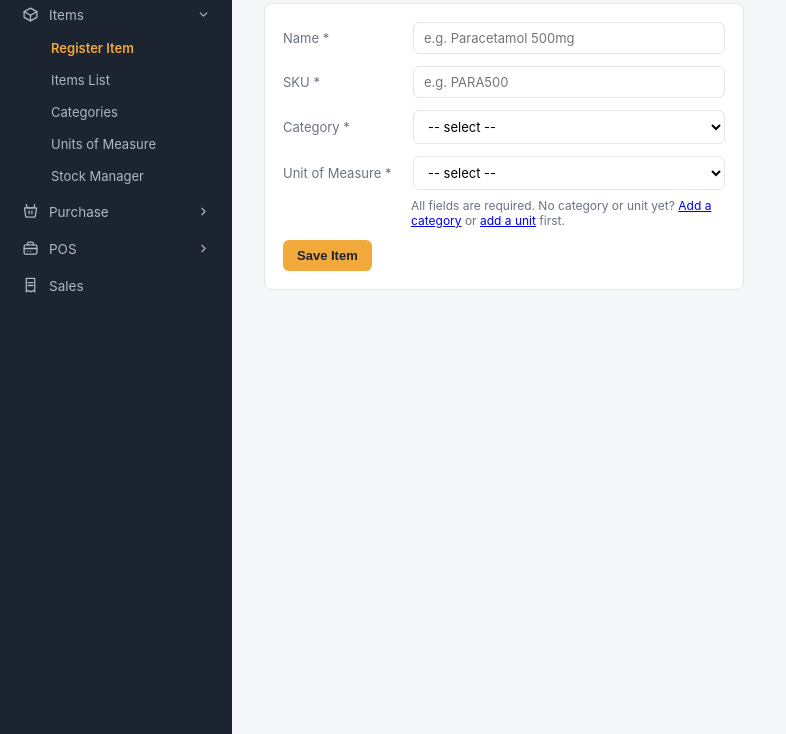
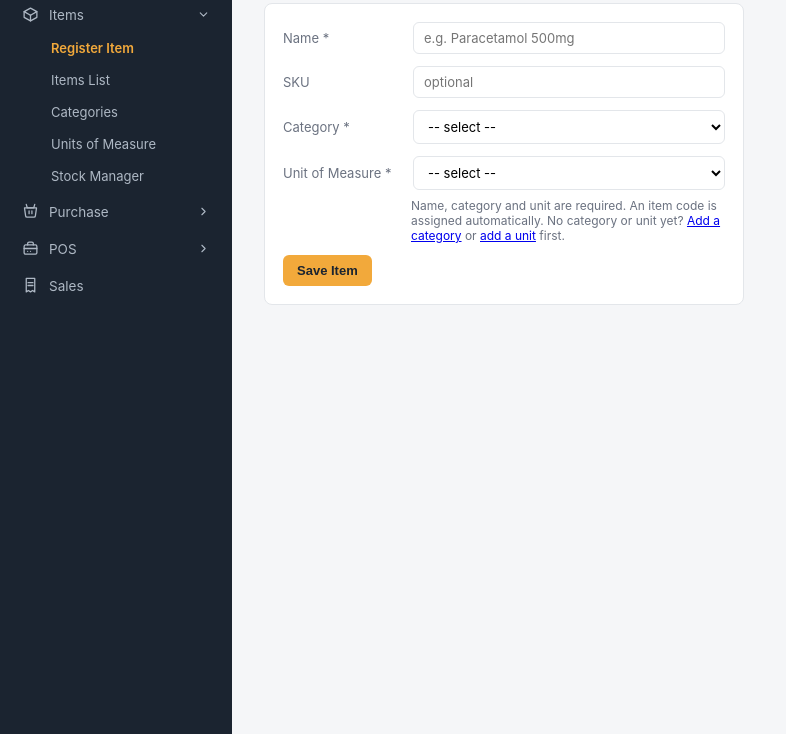
Before and after one commit to kayjoseph/pos-batch-system, a website: page public/items-register.html in a window 1280 px wide. Shown: the part 66-800 px from the top of the page, without its empty margins (0-786 px from the left). Drawn offline with Linux system fonts and the light colour scheme; no server answers.

Commit message:
update on items-register

```diff
--- a/public/items-register.html
+++ b/public/items-register.html
@@ -16,7 +16,7 @@
                 <label>Name *</label><input id="name" placeholder="e.g. Paracetamol 500mg" style="flex:1;">
             </div>
             <div class="form-row">
-                <label>SKU *</label><input id="sku" placeholder="e.g. PARA500" style="flex:1;">
+                <label>SKU</label><input id="sku" placeholder="optional" style="flex:1;">
             </div>
             <div class="form-row">
                 <label>Category *</label>
@@ -31,7 +31,8 @@
                 </select>
             </div>
             <p style="font-size:12px; color:var(--text-muted); margin:-4px 0 12px 128px;">
-                All fields are required. No category or unit yet? <a href="categories.html">Add a category</a> or
+                Name, category and unit are required. An item code is assigned automatically.
+                No category or unit yet? <a href="categories.html">Add a category</a> or
                 <a href="units.html">add a unit</a> first.
             </p>
             <button onclick="createItem()">Save Item</button>
@@ -62,7 +63,6 @@ async function createItem() {
     const unit_id = document.getElementById('unit').value;
 
     if (!name) return toast('Item name is required');
-    if (!sku) return toast('SKU is required');
     if (!category_id) return toast('Category is required');
     if (!unit_id) return toast('Unit of measure is required');
 
```
